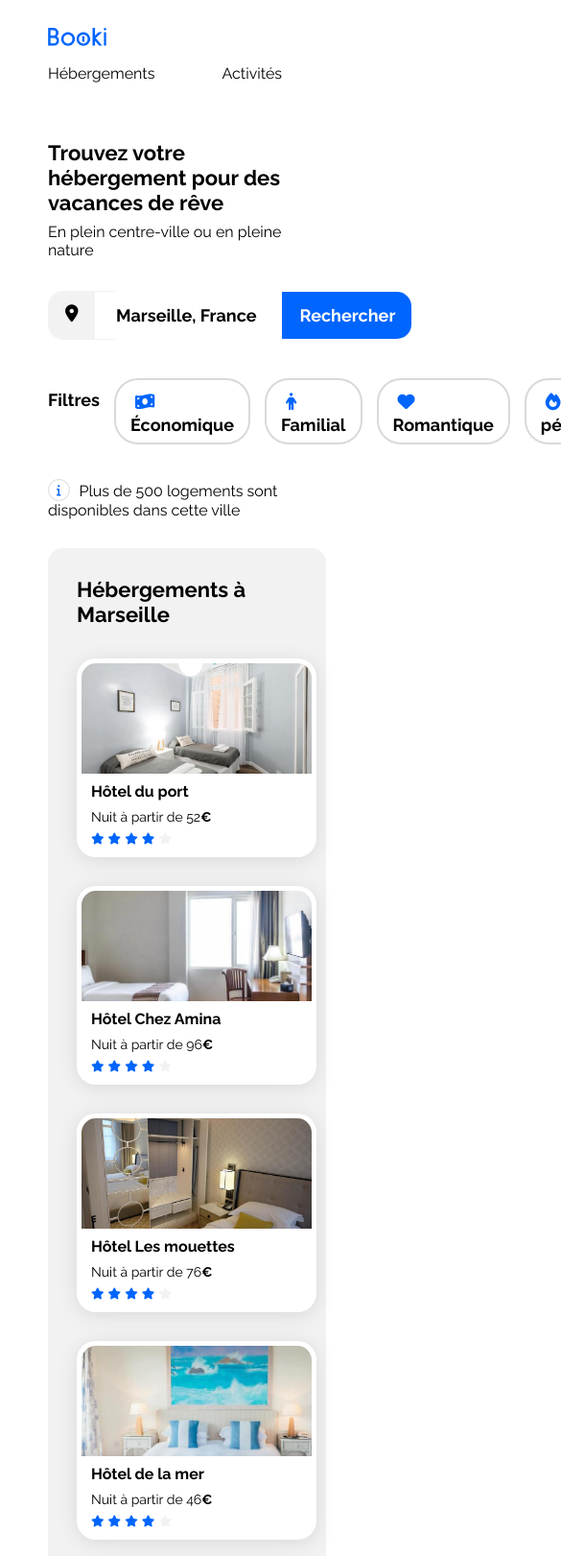
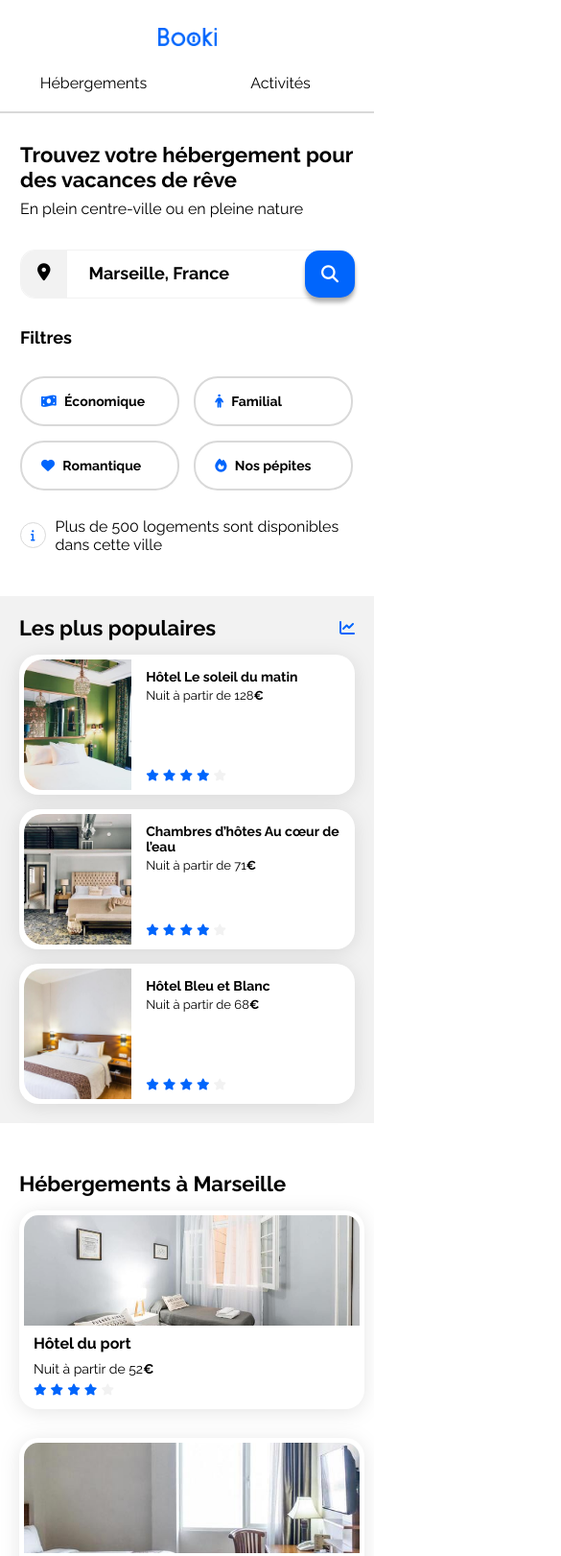
Before and after one commit to enold9/openclassrooms-Booki, a plain HTML site: page index.html in a window 390 px wide. Shown: the top 1621 px of the page at 96% size, 585 px wide, since content can reach past the window. Drawn offline with Linux system fonts and the light colour scheme.

Commit message:
ajout du responsive design

```diff
--- a/css/mobile.css
+++ b/css/mobile.css
@@ -0,0 +1,171 @@
+/* Small devices (phones, less than 768px) */
+@media (max-width: 767.98px) {
+
+    /* general */
+
+    .main-container {
+        padding: 0;
+    }
+
+    /* nav */
+
+    nav {
+        flex-direction: column;
+        align-items: center;
+        margin-bottom: 30px;
+    }
+
+    .links {
+        width: 100%;
+        gap: 0;
+        margin-top: 10px;
+    }
+
+    .links a{
+        width: 50%;
+        text-align: center;
+        border-bottom: 2px solid #d9d9d9;
+        padding-bottom: 20px;
+    }
+
+    .links a:hover{
+        border-top-width: 0;
+        border-bottom-width: 2px;
+    }
+
+    /* header */
+
+    header {
+        margin: 0 21px 40px;
+    }
+
+    .search {
+        border-radius: 15px;
+        padding: 14px 17px;
+        filter: drop-shadow(0px 5px 2px rgba(0, 0, 0, 0.3));
+    }
+
+    form {
+        width: 100%;
+        justify-content: space-between;
+    }
+
+    .city {
+        position: absolute;
+        left: 70px;
+    }
+
+    input[class="search"] {
+        display: none;
+    }
+
+    .filtres {
+        flex-direction: column;
+        margin: 0;
+        gap: 0;
+    }
+
+    .filtres h2 {
+        margin-bottom: 5;
+    }
+
+    .filtres ul {
+        width: 100%;
+        margin-top: 0;
+        font-size: 14px;
+    }
+
+    .filtres li {
+        width: 38%;
+        padding: 12px 15px;
+    }
+
+    /* Hebergements And Populaires */
+
+    .hebergements-and-populaires {
+        flex-direction: column-reverse;
+    }
+
+    .hebergements-and-populaires section {
+        border-radius: 0;
+        background-color: white;
+        padding: 20px;
+    }
+
+    /* Hebergements */
+
+    .hebergements-cards .card {
+        width: 100%;
+    }
+
+    .hebergements-cards a {
+        width: 100%;
+    }
+
+    .hebergements-title {
+        margin-top: 30px;
+        margin-bottom: 15px;
+    }
+
+    /* Populaires */
+
+    section[class="populaires"] {
+        background-color: #F2F2F2;
+        margin-top: 0;
+    }
+
+    .populaires-cards {
+        flex-direction: column;
+    }
+    .populaires-cards .card{
+        margin-top: 15px;
+    }
+    .populaires-cards a {
+        width: 100%;
+    }
+
+    /* Activites */
+
+    .Activites-cards {
+        flex-direction: column;
+    }
+
+    .Activites-cards img {
+        width: 100%;
+        height: 150px;
+    }
+
+    .Activites-cards {
+        padding: 15px;
+    }
+
+    .Activites h2 {
+        padding: 15px;
+        margin-bottom: 0;
+    }
+
+    .Activites {
+        margin: 45px 15px;
+    }
+
+    .Activites a {
+        width: 100%;
+    }
+
+    /* Footer */
+
+    footer {
+        flex-direction: column;
+    }
+
+    footer ul {
+        width: 100%;
+    }
+
+}
+
+@media (min-width: 767.99px) {
+    button[class="search"] {
+        display: none;
+    }
+}
--- a/css/style.css
+++ b/css/style.css
@@ -94,7 +94,7 @@ nav img{
 .links a:hover{
     color: #0065FC;
     border: #0065FC solid;
-    border-width: 0cap;
+    border-width: 0;
     border-top-width: 2px;
 }
 
@@ -113,12 +113,22 @@ header h1, p {
     margin: 8px 0;
 }
 
+.info {
+    display: flex;
+    align-items: center;
+}
+
 .info i {
-    padding: 10px 8px;
+    padding: 12px 10px;
     margin-right: 10px;
     border: solid #d9d9d9 1px;
     border-radius: 50px;
     margin-top: 10px;
+}
+
+.info p {
+    margin-top: 14px;
+    margin-bottom: 4px;
 }
 
 /****** formulaire ***********/
@@ -126,7 +136,6 @@ header h1, p {
 form {
     display: flex;
     flex-direction: row;
-    justify-content: left;
     margin-top: 33px;
     width: 28%;
     border-radius: 15px;
@@ -184,6 +193,7 @@ input:focus {
 .filtres ul{
     padding-inline-start: 0;
     display: flex;
+    flex-wrap: wrap;
     gap: 15px;
 }
 
@@ -229,6 +239,7 @@ input:focus {
     display: flex;
     flex-wrap: wrap;
     gap: 30px;
+    margin-bottom: 30px;
 }
 
 .hebergements-cards .card {
@@ -238,7 +249,7 @@ input:focus {
 }
 
 .hebergements-cards img {
-    width: 240px;
+    width: 100%;
     height: 115px;
     border-top-left-radius: 15px;
     border-top-right-radius: 15px;
@@ -268,7 +279,6 @@ margin: 9px 0;
 .show-more {
     font-weight: bold;
     font-size: 18px;
-
 }
 
 /****** Populaires ***********/
@@ -318,32 +328,33 @@ margin: 9px 0;
 
 /****** Activités ***********/
 
-.Activities {
+.Activites {
     margin: 60px 30px;
 }
 
-.Activities h2 {
+.Activites h2 {
     font-size: 22px;
     margin-bottom: 35px;
 }
 
-.Activities-cards {
+.Activites-cards {
     display: flex;
     gap: 30px;
+    overflow-y: hidden;
 }
 
-.Activities-cards img {
+.Activites-cards img {
     width: 297px;
     height: 380px;
     border-top-right-radius: 20px;
     border-top-left-radius: 20px;
 }
 
-.Activities-cards .card {
+.Activites-cards .card {
     padding: 0;
 }
 
-.Activities-cards .card-title {
+.Activites-cards .card-title {
     padding: 18px;
     margin: 0;
 }
@@ -369,45 +380,3 @@ Footer h2 {
     font-size: 18px;
     margin-top: 22px;
 }
-
-/* Le code ci-dessous correspond à la version responsive uniquement */
-
-/****** Media queries ***********/
-/* Medium devices (tablets, less/equal than 1024px) */
-@media (max-width: 1024px) {
-    .hebergements-and-populaires {
-        flex-direction: column;
-    }
-
-    .hebergements {
-        width: 100%;
-    }
-
-    .populaires {
-        width: 100%;
-        margin-top: 50px;
-    }
-
-    .populaires-cards {
-        display: flex;
-        flex-direction: row;
-        justify-content: space-between;
-    }
-
-    .populaires-cards a {
-        width: 30%;
-    }
-
-    .populaires-cards .card-title {
-        font-size: 14px;
-    }
-
-    .populaires-cards .card-subtitle {
-        font-size: 13px;
-    }
-}
-
-/* Small devices (phones, less than 768px) */
-@media (max-width: 767.98px) {
-    /* ... */
-}
--- a/css/tablette.css
+++ b/css/tablette.css
@@ -0,0 +1,69 @@
+/* Le code ci-dessous correspond à la version responsive uniquement */
+
+/****** Media queries ***********/
+/* Medium devices (tablets, less/equal than 1024px) */
+@media (max-width: 1024px) {
+    .hebergements-and-populaires {
+        flex-direction: column;
+    }
+
+    .hebergements {
+        width: 100%;
+    }
+
+    .hebergements-cards .card {
+        width: 100%;
+    }
+
+    .hebergements a {
+        width: 30%;
+    }
+
+    .populaires {
+        width: 100%;
+        margin-top: 50px;
+    }
+
+    .populaires-cards {
+        display: flex;
+        flex-direction: row;
+        justify-content: space-between;
+    }
+
+    .populaires-cards a {
+        width: 30%;
+    }
+
+    .populaires-cards .card-title {
+        font-size: 14px;
+    }
+
+    .populaires-cards .card-subtitle {
+        font-size: 13px;
+    }
+
+    .Activites-cards {
+        padding: 15px;
+    }
+
+    .Activites h2 {
+        padding: 15px;
+    }
+
+    .Activites {
+        margin: 45px 15px;
+    }
+
+    .Activites-cards img {
+        width: 100%;
+        height: 200px;
+    }
+
+    .Activites-cards .card {
+        height: 100%;
+    }
+
+    .Activites a {
+        width: 23%;
+    }
+}
--- a/index.html
+++ b/index.html
@@ -10,25 +10,28 @@
     <link href="https://fonts.googleapis.com/css2?family=Raleway:wght@400;500;700&display=swap" rel="stylesheet">
     <link rel="stylesheet" href="https://cdnjs.cloudflare.com/ajax/libs/font-awesome/6.2.1/css/all.min.css"
         integrity="sha512-MV7K8+y+gLIBoVD59lQIYicR65iaqukzvf/nwasF0nqhPay5w/9lJmVM2hMDcnK1OnMGCdVK+iQrJ7lzPJQd1w=="
-        crossorigin="anonymous" referrerpolicy="no-referrer" />
+        crossorigin="anonymous" referrerpolicy="no-referrer" >
     <link rel="stylesheet" href="./css/style.css">
+    <link rel="stylesheet" href="./css/tablette.css">
+    <link rel="stylesheet" href="./css/mobile.css">
 </head>
 <body>
     <div class="main-container">
         <nav>
-            <img src="./images/logo/Booki.png" alt="Logo du site">
+            <img src="./images/logo/Booki@3x.png" alt="Logo du site">
             <div class="links">
-                <a href="">Hébergements</a>                       <!-- todo ancrage -->
-                <a href="">Activités</a>
+                <a href="#hebergements">Hébergements</a>
+                <a href="#activites">Activités</a>
             </div>
         </nav>
         <header>
-            <h1>Trouvez votre hébergement pour des vacances de rêve</h1>
+            <h1>Trouvez votre hébergement pour des vacances de rêve</h1>        <!-- <i class="fa-solid fa-magnifying-glass" style="color: white;"></i> -->
             <p>En plein centre-ville ou en pleine nature</p>
-            <form action="" method="get">                                              <!-- apparemment post c'est mieux -->
+            <form action="#" method="get">                                              <!-- apparemment post c'est mieux -->
                     <label><i class="fa-solid fa-location-dot" style="color: black;"></i></label>
                     <input type="text" value="Marseille, France" placeholder="Où allez-vous ?" class="city">
-                    <input type="submit" value="Rechercher" class="search">            <!-- <i class="fa-solid fa-magnifying-glass"></i> pour le mobile -->
+                    <input type="submit" value="Rechercher" class="search">
+                    <button type="submit" class="search"><span class="fa-solid fa-magnifying-glass" style="color: white;"></span></button>
             </form>
             <div class="filtres">
                 <H2>Filtres</H2>
@@ -39,12 +42,15 @@
                     <li><i class="fa-solid fa-fire"></i> Nos pépites</li>
                 </ul>
             </div>
-            <p class="info"><i class="fa-solid fa-info fa-xs"></i>Plus de 500 logements sont disponibles dans cette ville</p>
+            <div class="info">
+                <i class="fa-solid fa-info fa-xs"></i>
+                <p>Plus de 500 logements sont disponibles dans cette ville</p>
+            </div>
         </header>
         <main>
             <div class="hebergements-and-populaires">
                 <section class="hebergements">
-                    <h2 class="hebergements-title">Hébergements à Marseille</h2>
+                    <h2 class="hebergements-title" id="hebergements">Hébergements à Marseille</h2>
                     <div class="hebergements-cards">
                         <a href="#">
                             <article class="card">
@@ -160,8 +166,8 @@
                                 </div>
                             </article>
                         </a>
-                        <a href="#" class="show-more">Afficher plus</a>
                     </div>
+                    <a href="#" class="show-more">Afficher plus</a>
                 </section>
                 <section class="populaires">
                     <div class="populaires-title">
@@ -229,9 +235,9 @@
                     </div>
                 </section>
             </div>
-            <section class="Activities">
-                <h2>Activités à Marseille</h2>
-                <div class="Activities-cards">
+            <section class="Activites">
+                <h2 id="activites">Activités à Marseille</h2>
+                <div class="Activites-cards">
                     <a href="#">
                         <article class="card">
                             <img src="./images/activites/reno-laithienne.jpg" alt="Image du Vieux-Port">
```
